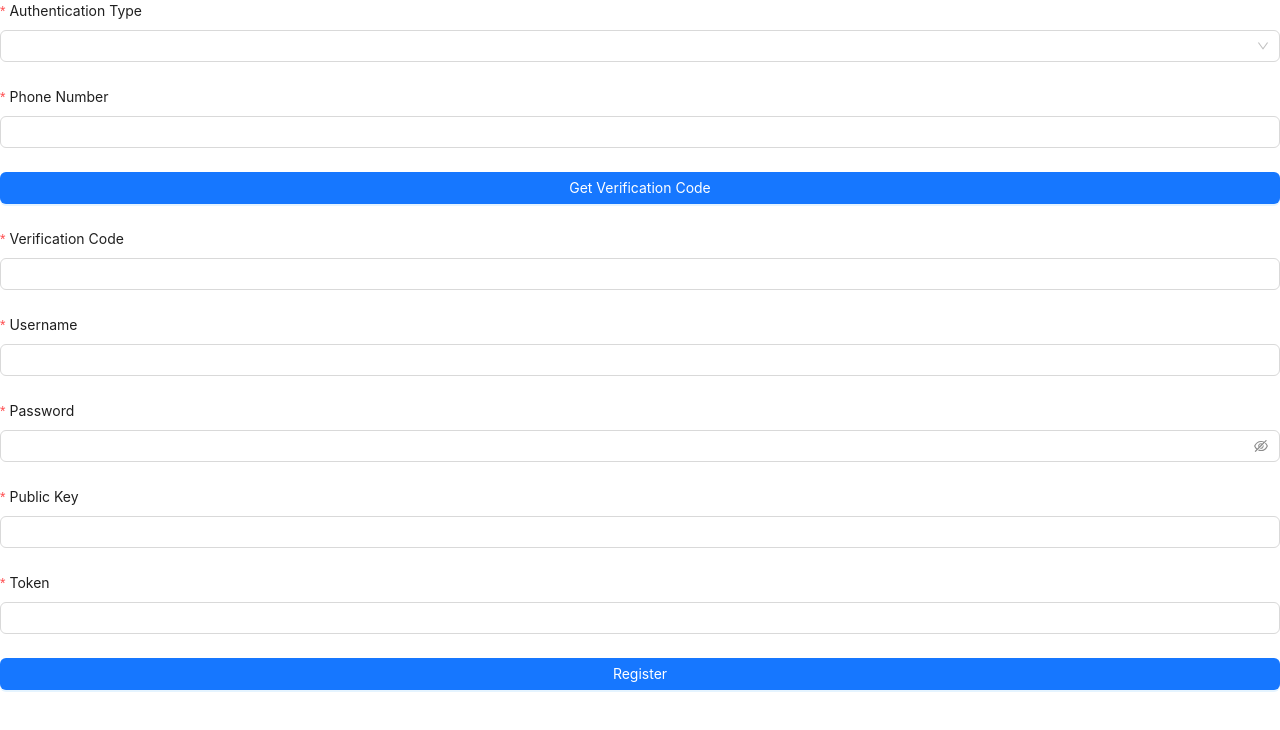
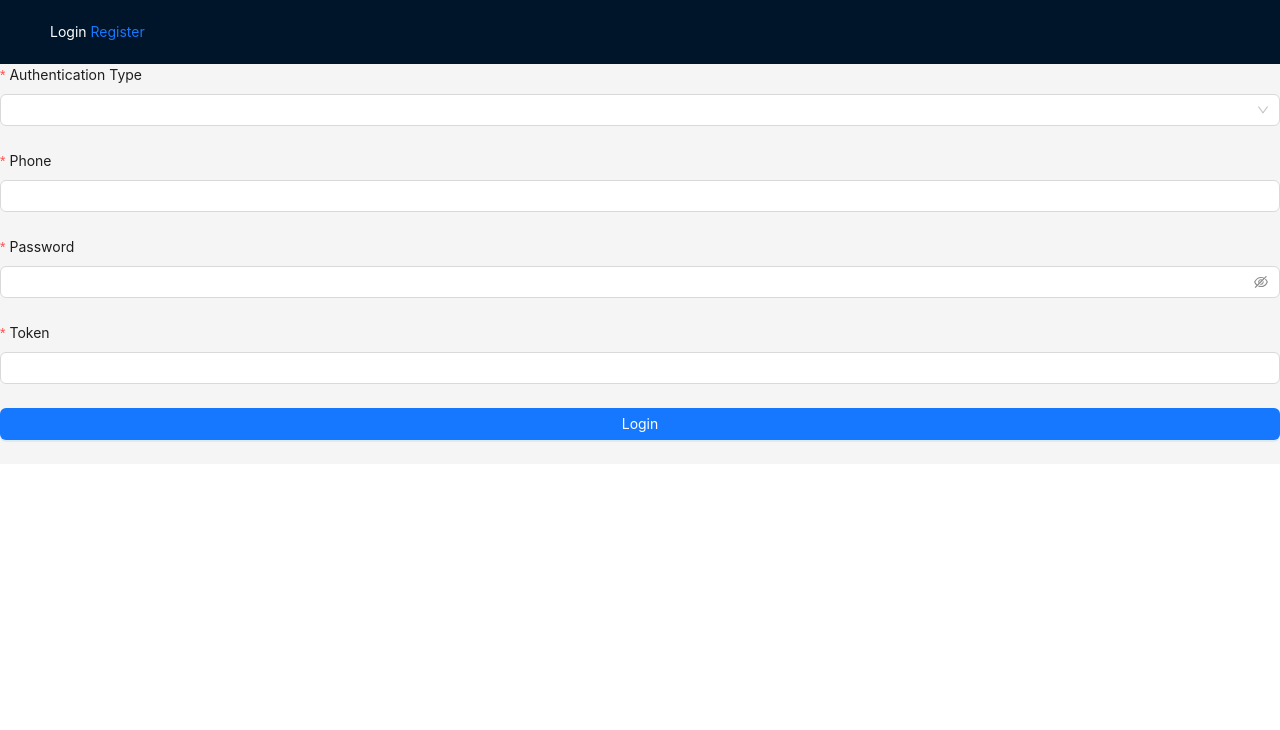
Before and after one commit to tihaya-anon/forum_frontend, a React (Vite) app: page / in a window 1280 px wide. Shown: the top 730 px of the page. Built offline with nearby package versions, Linux system fonts and the light colour scheme.

Commit message:
feat/html AuthPage

```diff
--- a/src/App.tsx
+++ b/src/App.tsx
@@ -1,9 +1,7 @@
-import Register from "./components/forum/auth/Register";
+import AuthPage from "./pages/AuthPage";
 
 function App() {
-  return (
-    <Register />
-  )
+  return <AuthPage />;
 }
 
 export default App;
--- /dev/null
+++ b/src/components/forum/auth/Login.tsx
@@ -0,0 +1,120 @@
+import type { AuthType } from "@/types/AuthType";
+import type { FC, ReactNode } from "react";
+
+import React, { memo } from "react";
+import { userService } from "@/services/userService";
+import { Button, Form, Input, message, Select } from "antd";
+import useAsyncRequest from "@/hooks/useAsyncRequest";
+import { UserLogin } from "@/types/vo/user";
+
+interface IProps {
+  children?: ReactNode;
+}
+
+const Login: FC<IProps> = () => {
+  const [loginForm] = Form.useForm();
+  const [authTypeOptions, setAuthTypeOptions] =
+    React.useState<AuthType[]>([]);
+  React.useEffect(() => {
+    const fetchAuthTypes = async () => {
+      const types = (await userService.authTypes()).data;
+      setAuthTypeOptions(types);
+    };
+    fetchAuthTypes();
+  }, []);
+  const login = useAsyncRequest(userService.login);
+  const onLoginFinish = async (data: {
+    loginPayload: UserLogin;
+    authType: string;
+  }) => {
+    const result = await login.request(
+      data.loginPayload,
+      data.authType
+    );
+    console.table(result?.data);
+    message.success(result?.msg);
+  };
+  return (
+    <>
+      <Form
+        form={loginForm}
+        name="login"
+        onFinish={onLoginFinish}
+        layout="vertical"
+      >
+        <Form.Item
+          name="authType"
+          label="Authentication Type"
+          rules={[
+            {
+              required: true,
+              message: "Please select auth type",
+            },
+          ]}
+        >
+          <Select>
+            {authTypeOptions.map((type) => (
+              <Select.Option
+                key={type.value}
+                value={type.value}
+              >
+                {type.label}
+              </Select.Option>
+            ))}
+          </Select>
+        </Form.Item>
+        <Form.Item
+          name={["loginPayload", "phone"]}
+          label="Phone"
+          rules={[
+            {
+              required: true,
+              message: "Please input your phone number",
+            },
+          ]}
+        >
+          <Input />
+        </Form.Item>
+
+        <Form.Item
+          name={["loginPayload", "password"]}
+          label="Password"
+          rules={[
+            {
+              required: true,
+              message: "Please input your password",
+            },
+          ]}
+        >
+          <Input.Password />
+        </Form.Item>
+
+        <Form.Item
+          name={["loginPayload", "token"]}
+          label="Token"
+          rules={[
+            {
+              required: true,
+              message: "Please input your token",
+            },
+          ]}
+        >
+          <Input />
+        </Form.Item>
+
+        <Form.Item>
+          <Button
+            type="primary"
+            htmlType="submit"
+            loading={login.loading}
+            block
+          >
+            Login
+          </Button>
+        </Form.Item>
+      </Form>
+    </>
+  );
+};
+
+export default memo(Login);
--- a/src/components/forum/auth/Register.tsx
+++ b/src/components/forum/auth/Register.tsx
@@ -1,12 +1,18 @@
-import React from "react";
+import type { UserAuthPhone } from "@/types/vo/user/UserAuthPhone";
+import type { AuthType } from "@/types/AuthType";
+import type { UserRegister } from "@/types/vo/user";
+import type { FC, ReactNode } from "react";
+
+import React, { memo } from "react";
 import { Form, Input, Button, Select, message } from "antd";
+import useAsyncRequest from "@/hooks/useAsyncRequest";
 import { userService } from "@/services/userService";
-import type { UserAuthPhone } from "@/types/vo/user/UserAuthPhone";
-import useAsyncRequest from "@/hooks/useAsyncRequest";
-import type { AuthType } from "@/types/AuthType";
-import { UserRegister } from "@/types/vo/user";
 
-const Register: React.FC = () => {
+interface IProps {
+  children?: ReactNode;
+}
+
+const Register: FC<IProps> = () => {
   const [authPhoneForm] = Form.useForm();
   const [registerForm] = Form.useForm();
   const [authTypeOptions, setAuthTypeOptions] =
@@ -26,13 +32,13 @@ const Register: React.FC = () => {
     console.table(result);
     console.log(authPhone.error);
   };
-  const onRegisterFinish = async (values: {
+  const onRegisterFinish = async (data: {
     verifyCode: string;
   }) => {
     const registerData: UserRegister = {
       authType: authPhoneForm.getFieldValue("authType"),
       phone: authPhoneForm.getFieldValue("phone"),
-      verifyCode: values.verifyCode,
+      verifyCode: data.verifyCode,
       username: registerForm.getFieldValue("username"),
       password: registerForm.getFieldValue("password"),
       pubKey: registerForm.getFieldValue("pubKey"),
@@ -74,7 +80,7 @@ const Register: React.FC = () => {
 
         <Form.Item
           name="phone"
-          label="Phone Number"
+          label="Phone"
           rules={[
             {
               required: true,
@@ -182,4 +188,4 @@ const Register: React.FC = () => {
   );
 };
 
-export default Register;
+export default memo(Register);
--- a/src/mock/userMock.ts
+++ b/src/mock/userMock.ts
@@ -2,6 +2,7 @@ import { mock } from "mockjs";
 import { API } from "@/config/api";
 import baseEndpoint from "./utils";
 import { StatusCode } from "@/config/StatusCode";
+import { UserPersist } from "@/types/vo/user";
 
 mock(baseEndpoint(API.USER.AUTH_TYPE), {
   code: StatusCode.SUCCESS,
@@ -28,3 +29,18 @@ mock(baseEndpoint(API.USER.REGISTER), (config) => {
     data: {},
   };
 });
+
+mock(baseEndpoint(API.USER.LOGIN), (config) => {
+  console.table(config.body);
+  const userPersist: UserPersist = {
+    username: "username",
+    id: 1,
+    school: "school",
+    token: "token",
+  };
+  return {
+    code: StatusCode.SUCCESS,
+    msg: "login success",
+    data: userPersist,
+  };
+});
--- /dev/null
+++ b/src/pages/AuthPage.tsx
@@ -0,0 +1,35 @@
+import Login from "@/components/forum/auth/Login";
+import Register from "@/components/forum/auth/Register";
+import { Layout } from "antd";
+import { Content, Header } from "antd/es/layout/layout";
+import type { FC, ReactNode } from "react";
+import React, { memo } from "react";
+
+interface IProps {
+  children?: ReactNode;
+}
+
+const AuthPage: FC<IProps> = () => {
+  const [title, setTitle] = React.useState<string>("Login");
+  const [action, setAction] =
+    React.useState<string>("Register");
+  const [login, setLogin] = React.useState<boolean>(true);
+  const toggleLogin = () => {
+    setLogin((prevLogin) => {
+      const newLogin = !prevLogin;
+      setTitle(newLogin ? "Login" : "Register");
+      setAction(newLogin ? "Register" : "Login");
+      return newLogin;
+    });
+  };
+  return (
+    <Layout>
+      <Header style={{color: "#fff"}}>
+        {title} <a onClick={toggleLogin}>{action}</a>
+      </Header>
+      <Content>{login ? <Login /> : <Register />}</Content>
+    </Layout>
+  );
+};
+
+export default memo(AuthPage);
```
Also changed, not shown: src/components/forum/auth/AuthCard.tsx (added, +34 -0 lines).
